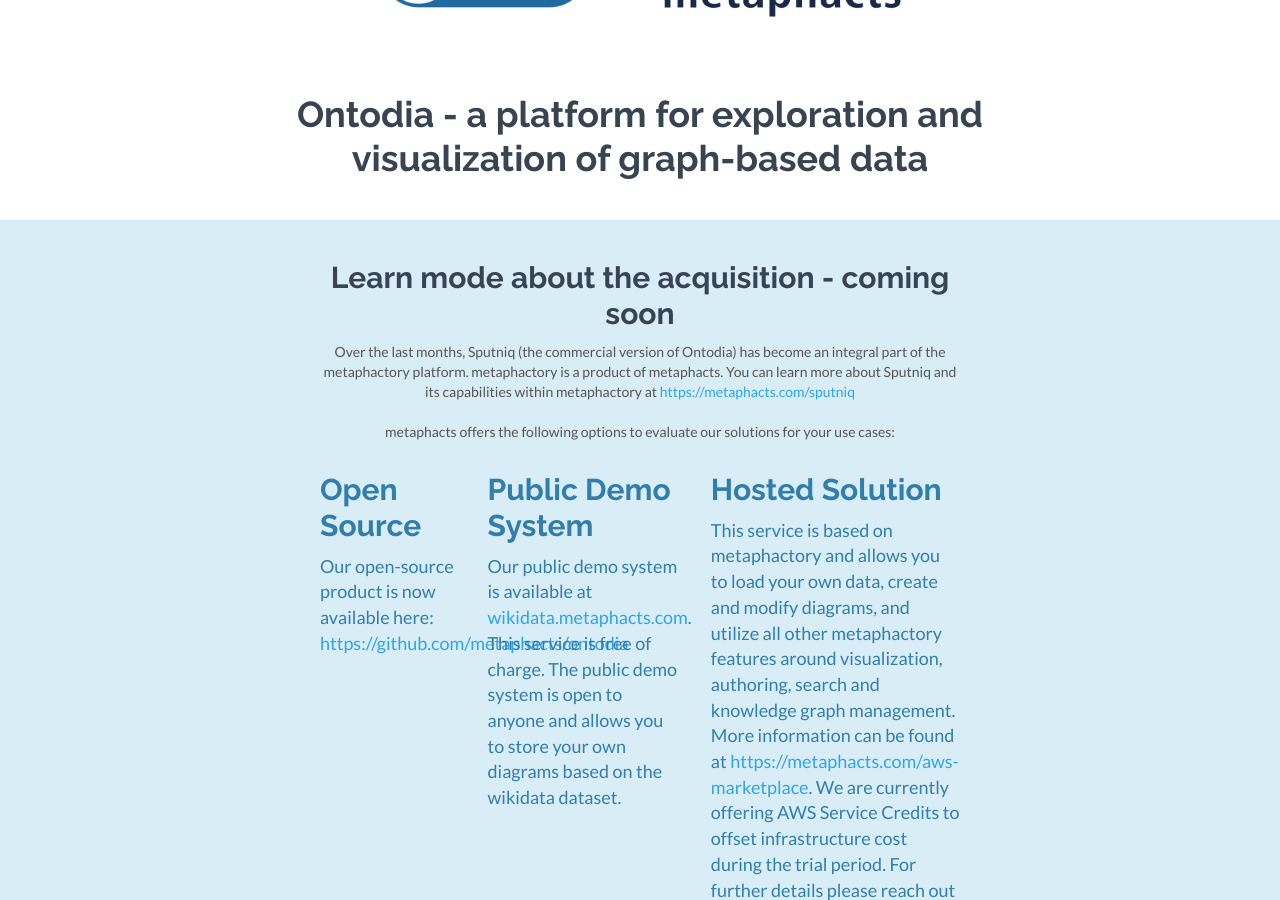
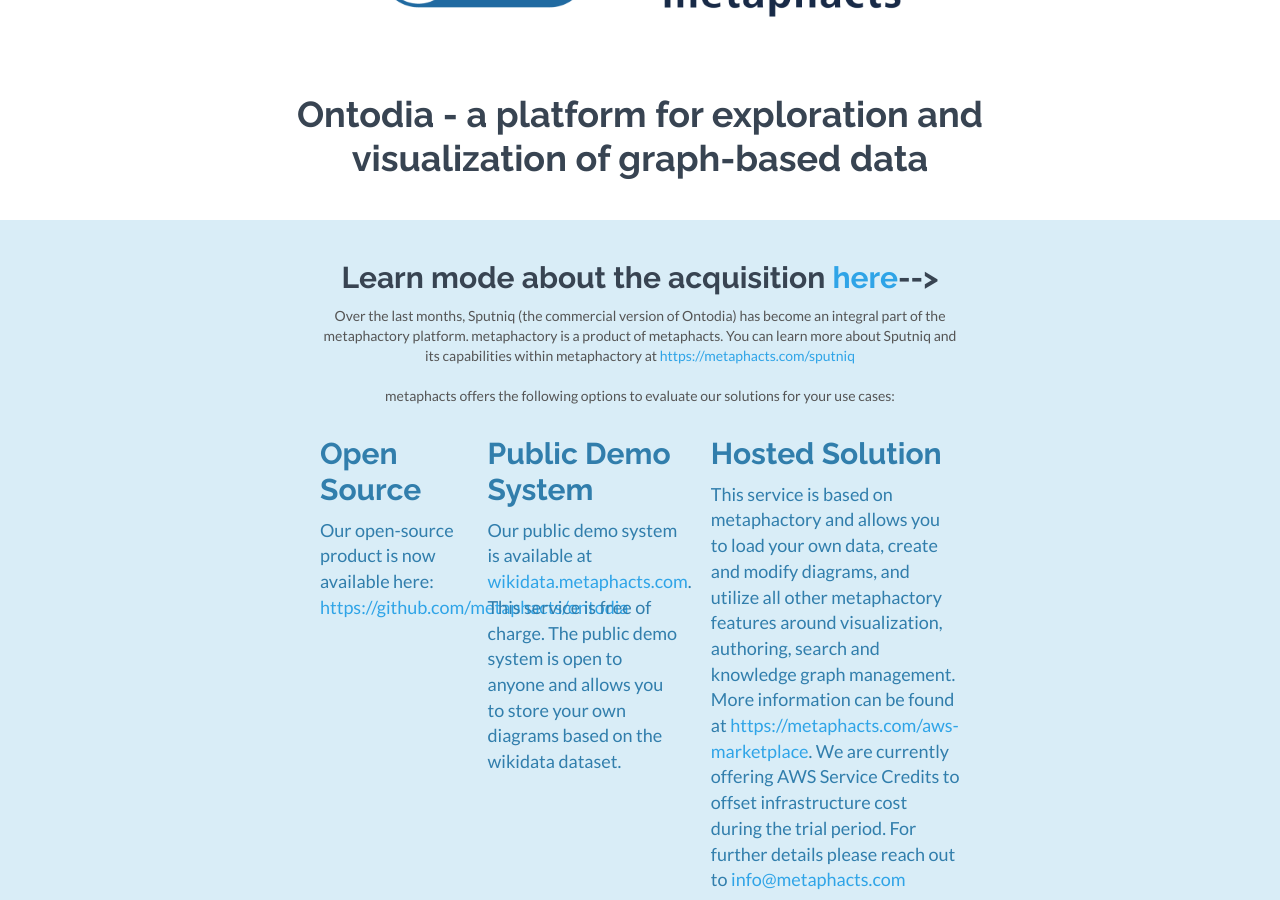
Before and after one commit to ontodia-org/ontodia-org.github.io, a Jekyll site: the page built from index.html, in a window 1280 px wide and 900 px high, scrolled down 426 px. Built offline with Jekyll 4.4.1, drawn with Linux system fonts in a browser that asks for light colours; nearby versions of some CDN libraries; comment, search, counter and statistics services are not loaded.

Commit message:
Update index.html

```diff
--- a/index.html
+++ b/index.html
@@ -9,7 +9,7 @@
     <h1 class="text-center" style="margin-bottom:20px;">Ontodia - a platform for exploration and visualization of graph-based data</h1>
 </div>
 <div class="container-fluid bg-info text-center" style="padding-top:20px;padding-bottom:20px;padding-left:25%; padding-right:25%;">
-    <h2 class="text-center">Learn mode about the acquisition - coming soon<!--<a href="https://metaphacts.com/news/99-metaphacts-acquires-vismart">here</a>--></h2>
+    <h2 class="text-center">Learn mode about the acquisition <a href="https://metaphacts.com/news/99-metaphacts-acquires-vismart">here</a>--></h2>
     <p>Over the last months, Sputniq (the commercial version of Ontodia) has become an integral part of the metaphactory platform. metaphactory is a product of metaphacts.
     You can learn more about Sputniq and its capabilities within metaphactory at <a href="https://metaphacts.com/sputniq">https://metaphacts.com/sputniq</a>
     <br/><br/>metaphacts offers the following options to evaluate our solutions for your use cases:</p>
```
